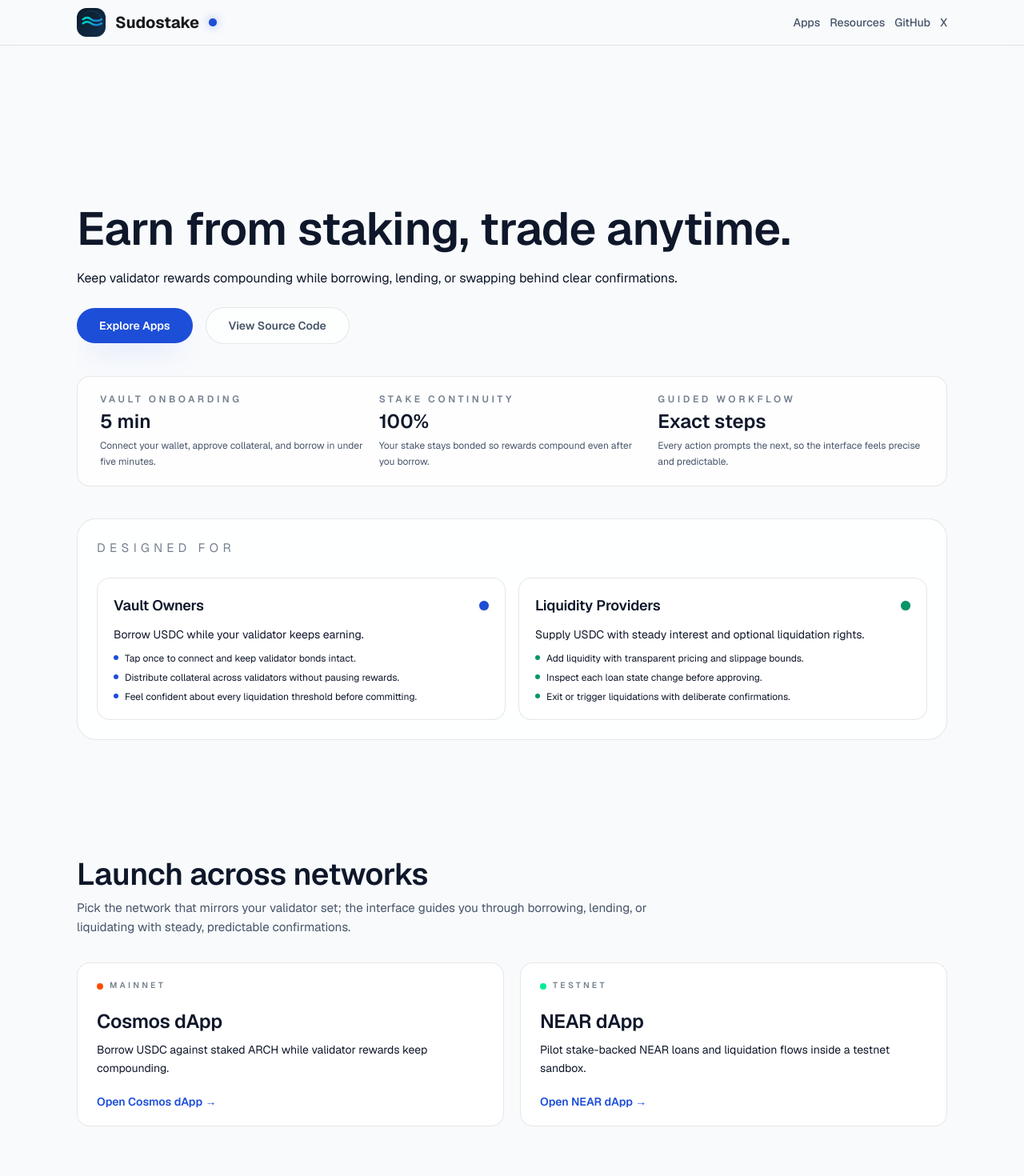
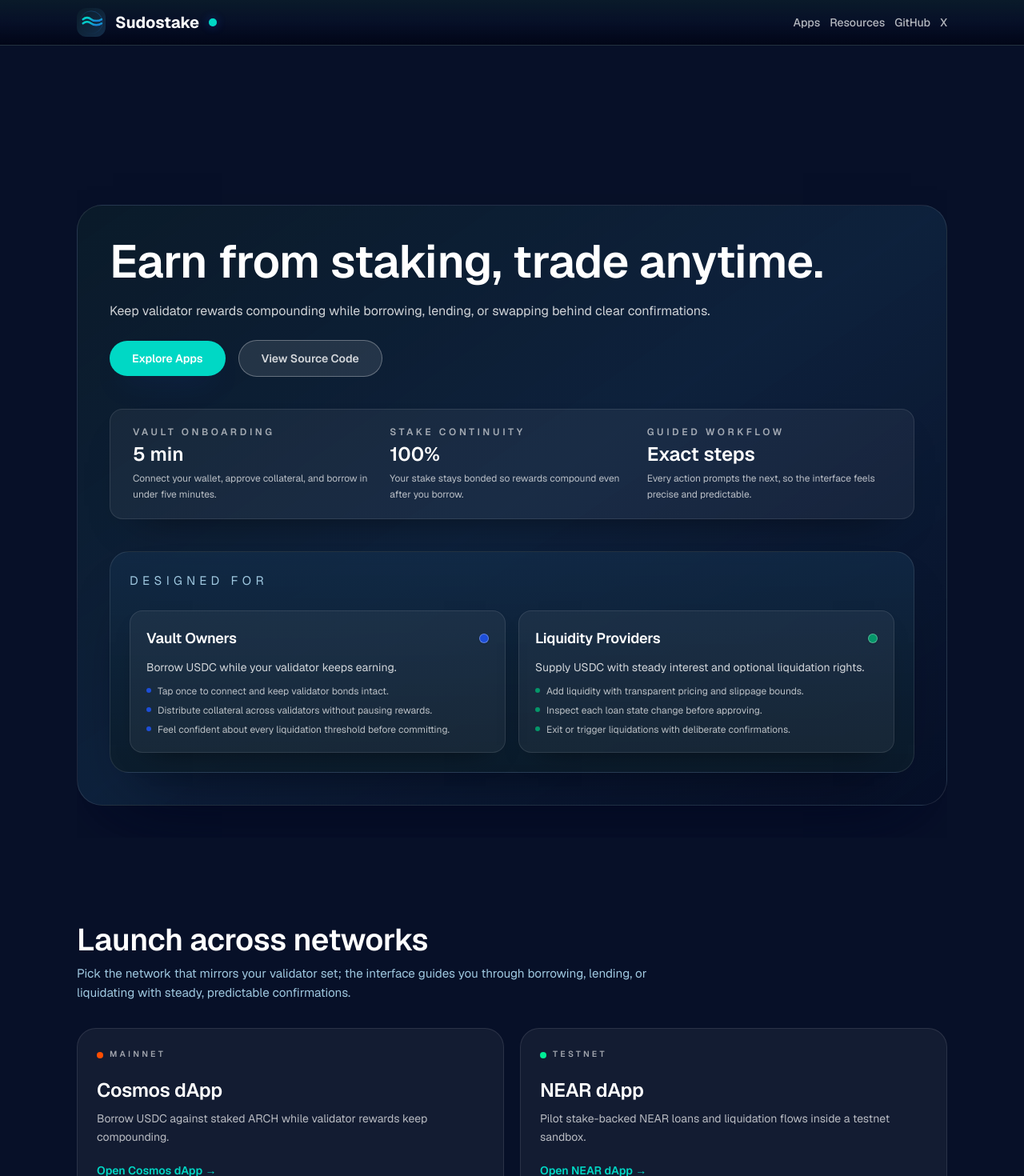
Before and after one commit to sudostake/sudostake_web, a Next.js app: page / in a window 1280 px wide. Shown: the top 1470 px of the page at 80% size. Built offline with nearby package versions, Linux system fonts and the light colour scheme.

Commit message:
Revamp site color scheme and UI for dark mode
Updated global CSS variables and gradients for a new dark-themed color palette. Refactored component styles in HeroSection, NetworkSection, SiteHeader, and page layout to use new colors, gradients, and improved contrast. Added legacy logo SVG asset.

```diff
--- a/app/components/HeroSection.tsx
+++ b/app/components/HeroSection.tsx
@@ -43,12 +43,12 @@
   return (
     <section className="relative w-full mt-16 sm:mt-20 md:mt-24 overflow-hidden pb-10 pt-6 lg:pt-10">
       <div className="mx-auto w-full max-w-6xl">
-        <div className="flex flex-col gap-10">
+        <div className="relative flex flex-col gap-10 rounded-[32px] border border-white/10 bg-gradient-to-br from-[#0b1c2a]/90 via-[#132d4a]/60 to-[#071028]/90 px-6 py-8 shadow-[0_40px_90px_-45px_rgba(1,6,35,0.9)] sm:px-10 sm:py-10">
           <div className="flex flex-col gap-5 text-left">
-            <h1 className="text-pretty text-4xl font-semibold leading-[1.05] tracking-tight text-primary-strong sm:text-5xl lg:text-[3.6rem]">
+            <h1 className="text-pretty text-4xl font-semibold leading-[1.05] tracking-tight text-white sm:text-5xl lg:text-[3.6rem]">
               Earn from staking, trade anytime.
             </h1>
-            <p className="text-base text-secondary-strong/90 dark:text-zinc-300">
+            <p className="text-base text-white/80">
               Keep validator rewards compounding while borrowing, lending, or swapping behind clear confirmations.
             </p>
 
@@ -64,51 +64,51 @@
                 href="https://github.com/sudostake/sudostake_web"
                 target="_blank"
                 rel="noopener noreferrer"
-                className="inline-flex w-full items-center justify-center rounded-full border border-border-strong bg-white/70 px-7 py-3 text-sm font-semibold text-secondary-strong transition hover:-translate-y-0.5 hover:border-accent-primary hover:text-accent-primary focus-visible:outline-2 focus-visible:outline-offset-4 focus-visible:outline-accent-primary sm:w-auto dark:border-zinc-700 dark:bg-zinc-950/70 dark:text-zinc-300"
+                className="inline-flex w-full items-center justify-center rounded-full border border-white/30 bg-white/10 px-7 py-3 text-sm font-semibold text-white/80 transition hover:-translate-y-0.5 hover:border-[color:var(--accent-primary)] hover:text-white focus-visible:outline-2 focus-visible:outline-offset-4 focus-visible:outline-[color:var(--accent-primary)] sm:w-auto"
               >
                 View Source Code
               </a>
             </div>
           </div>
 
-          <div className="grid gap-4 rounded-2xl border border-border-soft bg-white/80 px-6 py-4 text-sm text-secondary-strong shadow-card-subtle backdrop-blur dark:border-zinc-800/60 dark:bg-zinc-950/60 sm:grid-cols-3 sm:px-7 sm:py-5">
+          <div className="grid gap-4 rounded-2xl border border-white/10 bg-white/5 px-6 py-4 text-sm text-white/80 shadow-[0_25px_60px_-40px_rgba(0,0,0,0.8)] sm:grid-cols-3 sm:px-7 sm:py-5">
             {heroHighlights.map((highlight) => (
               <div key={highlight.label} className="flex flex-col gap-1">
-                <span className="text-xs font-semibold uppercase tracking-[0.3em] text-tertiary-soft dark:text-zinc-400">
+                <span className="text-xs font-semibold uppercase tracking-[0.3em] text-white/60">
                   {highlight.label}
                 </span>
-                <span className="text-2xl font-semibold text-primary-strong dark:text-zinc-50">
+                <span className="text-2xl font-semibold text-white">
                   {highlight.value}
                 </span>
-                <p className="text-xs leading-5 text-secondary-strong/90 dark:text-zinc-400">
+                <p className="text-xs leading-5 text-white/70">
                   {highlight.description}
                 </p>
               </div>
             ))}
           </div>
 
-          <div className="relative flex flex-col gap-6 rounded-3xl border border-border-soft bg-white/85 px-6 py-6 shadow-card-subtle backdrop-blur dark:border-zinc-800/65 dark:bg-zinc-950/65">
-            <span className="section-subtitle text-xs uppercase tracking-[0.35em] text-tertiary-soft dark:text-zinc-400">
+          <div className="relative flex flex-col gap-6 rounded-3xl border border-white/10 bg-gradient-to-b from-[#132d4a]/70 to-[#0b1c2a]/85 px-6 py-6 shadow-[0_40px_80px_-45px_rgba(1,4,20,0.9)]">
+            <span className="section-subtitle text-xs uppercase tracking-[0.35em] text-white/60">
               Designed for
             </span>
             <div className="grid gap-4 sm:grid-cols-2">
               {roles.map((role) => (
                 <article
                   key={role.title}
-                  className="flex flex-col gap-3 rounded-2xl border border-border-soft bg-surface-glass px-5 py-5 transition hover:border-[color:var(--accent-primary)] hover:bg-white/80 dark:hover:bg-zinc-900/70 dark:border-zinc-800/60 dark:bg-surface-muted"
+                  className="flex flex-col gap-3 rounded-2xl border border-white/10 bg-white/5 px-5 py-5 text-white/90 shadow-[0_15px_35px_-25px_rgba(0,0,0,0.85)] transition hover:border-[color:var(--accent-primary)] hover:bg-white/10"
                 >
                   <div className="flex items-center justify-between gap-3">
-                    <h3 className="text-lg font-semibold text-primary-strong dark:text-zinc-50">
+                    <h3 className="text-lg font-semibold text-white">
                       {role.title}
                     </h3>
                     <span
                       aria-hidden
-                      className="inline-flex h-3 w-3 rounded-full border border-border-soft shadow-sm"
+                      className="inline-flex h-3 w-3 rounded-full border border-white/30 shadow-sm"
                       style={{ backgroundColor: role.accent }}
                     />
                   </div>
-                  <p className="text-sm text-secondary-strong/90 dark:text-zinc-400">{role.description}</p>
-                  <ul className="flex flex-col gap-2 text-xs text-secondary-strong/90 dark:text-zinc-400">
+                  <p className="text-sm text-white/80">{role.description}</p>
+                  <ul className="flex flex-col gap-2 text-xs text-white/70">
                     {role.bullets.map((bullet) => (
                       <li key={bullet} className="flex gap-2">
                         <span
--- a/app/components/NetworkSection.tsx
+++ b/app/components/NetworkSection.tsx
@@ -47,10 +47,10 @@
     <section id="apps" className="w-full py-12">
       <div className="mx-auto flex w-full max-w-6xl flex-col gap-8">
         <div className="flex flex-col gap-2">
-          <h2 className="section-heading text-primary-strong dark:text-zinc-100">
+          <h2 className="section-heading text-white">
             Launch across networks
           </h2>
-          <p className="section-subtitle text-secondary-strong/90 dark:text-zinc-400">
+          <p className="section-subtitle text-white/80">
             Pick the network that mirrors your validator set; the interface guides you through borrowing,
             lending, or liquidating with steady, predictable confirmations.
           </p>
@@ -64,9 +64,9 @@
                 target="_blank"
                 rel="noopener noreferrer"
                 aria-label={`Open ${network.name} ${network.status}`}
-                className="flex flex-col gap-5 rounded-2xl border border-border-soft bg-surface-glass px-6 py-5 text-left transition hover:border-[color:var(--accent-primary)] hover:bg-white/80 dark:hover:bg-zinc-900/70 dark:border-zinc-800/60 dark:bg-surface-muted"
+                className="flex flex-col gap-5 rounded-3xl border border-white/10 bg-white/5 px-6 py-6 text-left text-white/80 transition hover:border-[color:var(--accent-primary)] hover:bg-white/10 hover:shadow-[0_30px_55px_-30px_rgba(0,0,0,0.85)]"
               >
-                <div className="flex items-center gap-2 text-[0.65rem] font-semibold uppercase tracking-[0.32em] text-tertiary-soft dark:text-zinc-400">
+                <div className="flex items-center gap-2 text-[0.65rem] font-semibold uppercase tracking-[0.32em] text-white/60">
                   <span
                     className="inline-flex h-2 w-2 rounded-full"
                     style={{ backgroundColor: network.accent.base }}
@@ -74,12 +74,8 @@
                   {network.status}
                 </div>
                 <div className="flex flex-col gap-2">
-                  <h3 className="text-2xl font-semibold text-primary-strong dark:text-zinc-100">
-                    {network.name}
-                  </h3>
-                  <p className="text-sm leading-relaxed text-secondary-strong/90 dark:text-zinc-400">
-                    {network.description}
-                  </p>
+                  <h3 className="text-2xl font-semibold text-white">{network.name}</h3>
+                  <p className="text-sm leading-relaxed text-white/70">{network.description}</p>
                 </div>
                 <span className="text-sm font-semibold text-[color:var(--accent-primary)]">
                   Open {network.name} →
--- a/app/components/SiteHeader.tsx
+++ b/app/components/SiteHeader.tsx
@@ -120,7 +120,7 @@
   return (
     <>
       <header
-        className="fixed left-0 right-0 top-0 border-b bg-background/60 backdrop-blur supports-[backdrop-filter]:bg-background/50 transition"
+        className="fixed left-0 right-0 top-0 border-b border-white/10 bg-gradient-to-b from-[#0b1c2a]/90 via-[#071028]/80 to-[#020617]/95 backdrop-blur transition"
         style={{ zIndex: "var(--z-nav, 50)" }}
       >
         <div
@@ -130,7 +130,7 @@
           <div className="flex flex-1 items-center gap-2 sm:gap-4">
             <a
               href="#top"
-              className="inline-flex items-center gap-3 whitespace-nowrap text-xl font-bold text-zinc-900 transition hover:text-[color:var(--accent-primary)] dark:text-zinc-100 dark:hover:text-[color:var(--accent-primary)]"
+              className="inline-flex items-center gap-3 whitespace-nowrap text-xl font-bold text-white transition hover:text-[color:var(--accent-primary)]"
               aria-label="SudoStake home"
             >
               <LogoMark size={34} className="h-9 w-9 flex-none rounded-[12px]" />
@@ -148,18 +148,18 @@
             <button
               type="button"
               onClick={() => setMenuOpen((open) => !open)}
-              className="inline-flex h-9 items-center justify-center rounded-full border border-zinc-300/80 px-4 text-[11px] font-semibold uppercase tracking-[0.32em] text-zinc-700 transition hover:border-zinc-400 hover:text-zinc-900 focus-visible:outline focus-visible:outline-2 focus-visible:outline-offset-2 focus-visible:outline-zinc-500 dark:border-zinc-700/70 dark:text-zinc-300 dark:hover:border-zinc-500 dark:hover:text-zinc-100 dark:focus-visible:outline-zinc-400 sm:hidden"
+              className="inline-flex h-9 items-center justify-center rounded-full border border-white/30 px-4 text-[11px] font-semibold uppercase tracking-[0.32em] text-white/80 transition hover:border-white/50 hover:text-white focus-visible:outline focus-visible:outline-2 focus-visible:outline-offset-2 focus-visible:outline-white sm:hidden"
               aria-expanded={menuOpen}
               aria-controls="mobile-nav"
             >
               Menu
             </button>
-            <nav className="hidden items-center gap-3 text-sm font-medium text-secondary-text transition dark:text-zinc-300 sm:flex">
+            <nav className="hidden items-center gap-3 text-sm font-medium text-white/70 transition sm:flex">
               {navLinks.map(({ label, href, external, ariaLabel }) => (
                 <a
                   key={href}
                   href={href}
-                  className="transition hover:text-[color:var(--accent-primary)] focus-visible:outline focus-visible:outline-2 focus-visible:outline-offset-3 focus-visible:outline-[color:var(--accent-primary)] dark:hover:text-[color:var(--accent-primary)]"
+                  className="transition hover:text-[color:var(--accent-primary)] focus-visible:outline focus-visible:outline-2 focus-visible:outline-offset-3 focus-visible:outline-[color:var(--accent-primary)]"
                   target={external ? "_blank" : undefined}
                   rel={external ? "noopener noreferrer" : undefined}
                   aria-label={ariaLabel}
@@ -175,7 +175,7 @@
       {renderMenu ? (
         <nav
           id="mobile-nav"
-          className="fixed inset-x-0 border-t border-zinc-200/70 bg-white/95 px-4 py-3 text-sm text-zinc-700 shadow-sm dark:border-zinc-800/70 dark:bg-zinc-950/95 dark:text-zinc-200 sm:hidden nav-entry"
+          className="fixed inset-x-0 border-t border-white/10 bg-gradient-to-b from-[#0b1c2a]/90 via-[#071028]/80 to-[#020617]/95 px-4 py-3 text-sm text-white/80 shadow-sm sm:hidden nav-entry"
           style={{
             top: "var(--nav-height, 56px)",
             zIndex: "calc(var(--z-nav, 50) + 1)",
@@ -190,7 +190,7 @@
               <a
                 key={href}
                 href={href}
-                className="inline-flex items-center justify-between rounded-lg border border-transparent px-3 py-2 transition hover:border-zinc-200 hover:bg-zinc-100/70 hover:text-zinc-900 dark:hover:border-zinc-700 dark:hover:bg-zinc-900/80 dark:hover:text-zinc-100"
+                className="inline-flex items-center justify-between rounded-lg border border-white/10 bg-white/5 px-3 py-2 text-white/80 transition hover:border-white/30 hover:bg-white/10 hover:text-white"
                 target={external ? "_blank" : undefined}
                 rel={external ? "noopener noreferrer" : undefined}
                 aria-label={ariaLabel}
--- a/app/globals.css
+++ b/app/globals.css
@@ -2,15 +2,15 @@
 
 :root {
   color-scheme: light dark;
-  --background: #f8fafc;
-  --foreground: #0f172a;
-  --surface: #ffffff;
-  --surface-muted: #f1f5f9;
+  --background: #071028;
+  --foreground: #f5fbff;
+  --surface: #0d1a2f;
+  --surface-muted: #111b2e;
   --surface-glass: color-mix(in oklab, var(--surface) 90%, transparent);
-  --primary: #1d4ed8;
-  --primary-text: #ffffff;
-  --secondary-text: #475569;
-  --border: color-mix(in oklab, var(--foreground) 10%, transparent);
+  --primary: #00d8c5;
+  --primary-text: #f7fbff;
+  --secondary-text: #9fc8e0;
+  --border: color-mix(in oklab, #0b1733 20%, transparent);
   --radius-sm: 0.5rem;
   --radius-md: 1rem;
   --radius-lg: 1.5rem;
@@ -18,12 +18,12 @@
   /* Legacy aliases to keep landing components aligned */
   --surface-primary: var(--surface);
   --border-soft: var(--border);
-  --border-strong: color-mix(in oklab, var(--foreground) 18%, transparent);
+  --border-strong: color-mix(in oklab, #0b1733 32%, transparent);
   --text-primary: var(--foreground);
   --text-secondary: var(--secondary-text);
   --text-tertiary: color-mix(in oklab, var(--secondary-text) 75%, transparent 25%);
   --text-muted: color-mix(in oklab, var(--secondary-text) 55%, transparent 45%);
-  --shadow-soft-color: rgba(15, 23, 42, 0.08);
+  --shadow-soft-color: rgba(6, 11, 22, 0.08);
   --accent-primary: var(--primary);
   --accent-primary-hover: color-mix(in oklab, var(--primary) 88%, black 12%);
   --accent-subtle: color-mix(in oklab, var(--primary) 12%, transparent);
@@ -50,23 +50,23 @@
 @media (prefers-color-scheme: dark) {
   :root {
     color-scheme: dark;
-    --background: #060b16;
-    --foreground: #e2e8f0;
-    --surface: #111827;
-    --surface-muted: #1e293b;
+    --background: #020616;
+    --foreground: #e0f2ff;
+    --surface: #071126;
+    --surface-muted: #090f1e;
     --surface-glass: color-mix(in oklab, var(--surface) 85%, transparent);
-    --primary: #2563eb;
+    --primary: #1c7dd7;
     --primary-text: #ffffff;
-    --secondary-text: #94a3b8;
-    --border: color-mix(in oklab, var(--foreground) 16%, transparent);
+    --secondary-text: #a1c8f1;
+    --border: color-mix(in oklab, #09132a 20%, transparent);
     --surface-primary: var(--surface);
     --border-soft: var(--border);
-    --border-strong: color-mix(in oklab, var(--foreground) 26%, transparent);
+    --border-strong: color-mix(in oklab, #09132a 26%, transparent);
     --text-primary: var(--foreground);
     --text-secondary: var(--secondary-text);
     --text-tertiary: color-mix(in oklab, var(--secondary-text) 78%, transparent 22%);
     --text-muted: color-mix(in oklab, var(--secondary-text) 60%, transparent 40%);
-    --shadow-soft-color: rgba(6, 11, 22, 0.25);
+    --shadow-soft-color: rgba(2, 6, 22, 0.25);
     --accent-primary: var(--primary);
     --accent-primary-hover: color-mix(in oklab, var(--primary) 82%, white 18%);
     --accent-subtle: color-mix(in oklab, var(--primary) 18%, transparent);
@@ -81,8 +81,8 @@
 
   body {
     background:
-      radial-gradient(circle at top left, rgba(37, 99, 235, 0.15), transparent 45%),
-      radial-gradient(circle at bottom right, rgba(16, 185, 129, 0.12), transparent 55%),
+      radial-gradient(circle at top left, rgba(0, 216, 197, 0.25), transparent 45%),
+      radial-gradient(circle at bottom right, rgba(28, 125, 215, 0.35), transparent 55%),
       var(--background);
     color: var(--foreground);
     font-family: var(--font-geist-sans), -apple-system, BlinkMacSystemFont, "Segoe UI", sans-serif;
```
Also changed, not shown: app/page.tsx (+8 -8 lines), public/sudostake-logo-legacy.svg (added).
